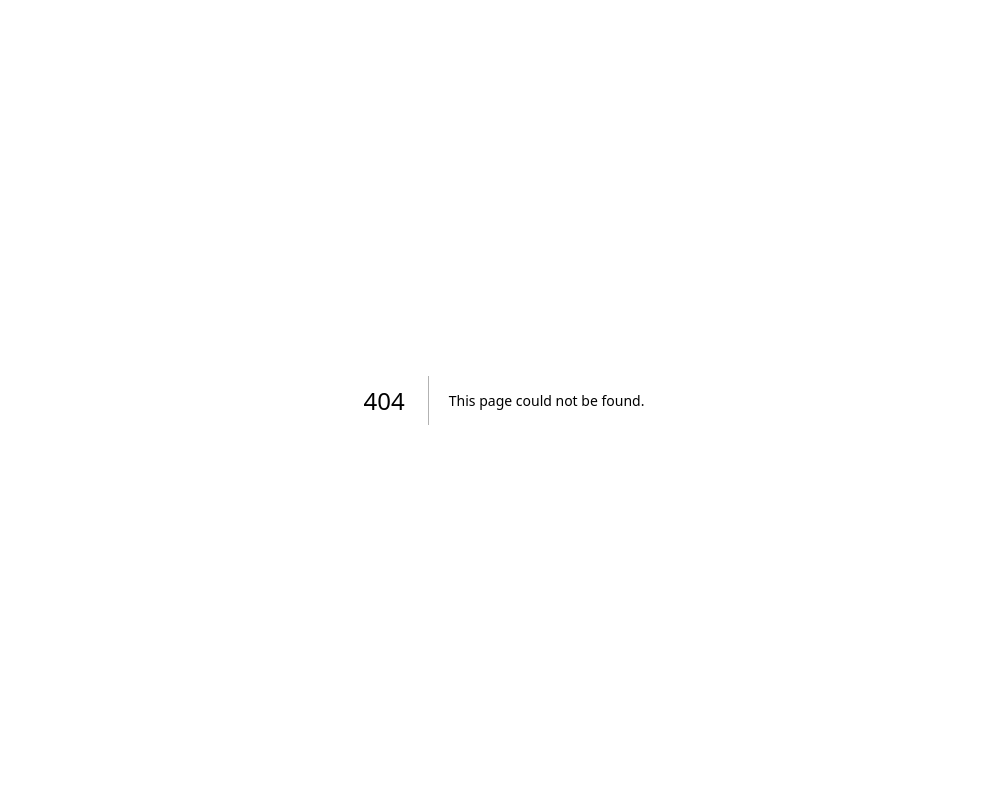
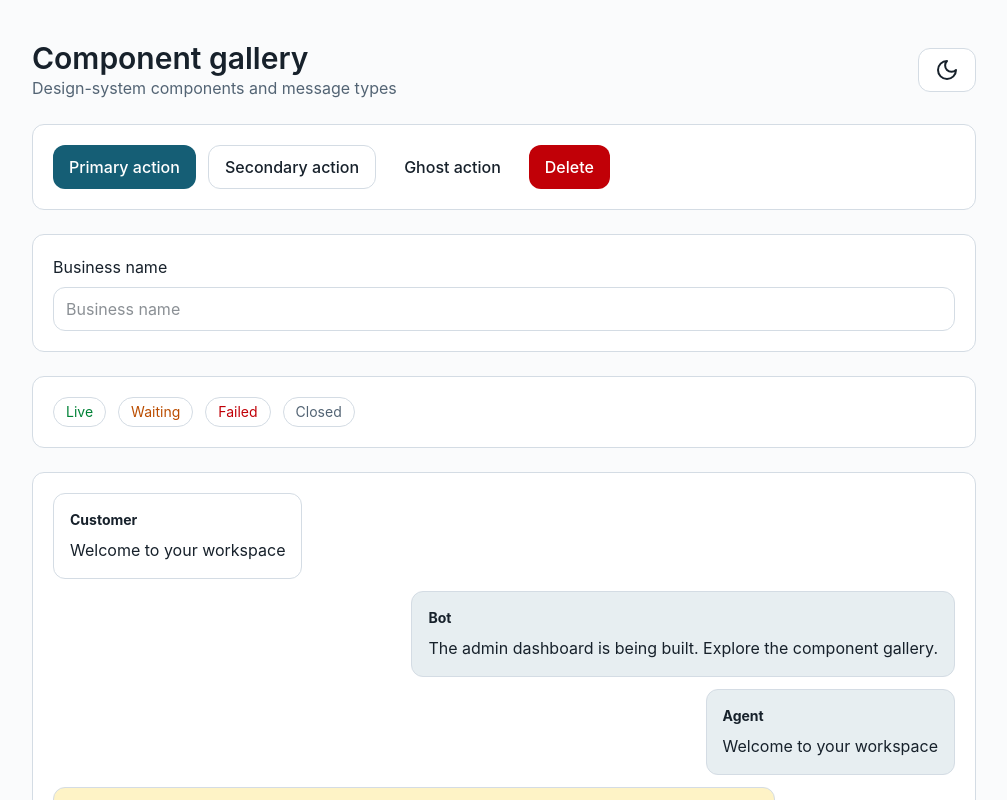
Before and after one commit to RajeshRamadas/Whatsapp_aibot, a Next.js app in the folder web/: page /dev/components in a window 1280 px wide. Before the commit this address had no page. Shown: the top 800 px of the page, without its empty margins (136-1143 px from the left). Built offline with nearby package versions, Linux system fonts and the light colour scheme.

Commit message:
Scaffold T3.1 admin app and design system

```diff
--- /dev/null
+++ b/web/src/app/dev/components/page.tsx
@@ -0,0 +1,16 @@
+import { notFound } from 'next/navigation';
+import { Button } from '@/components/ui/button';
+import { Badge, Card, ChatBubble, Input } from '@/components/ui/primitives';
+import { ThemeToggle } from '@/components/theme-toggle';
+import messages from '@/messages/en.json';
+export default function Gallery() {
+  if (process.env.NODE_ENV === 'production') notFound();
+  return <main id="main" className="mx-auto grid max-w-5xl gap-6 p-4 sm:p-10">
+    <header className="flex flex-wrap items-center justify-between gap-4"><div><h1 className="text-3xl font-semibold">{messages.gallery}</h1><p className="text-muted">{messages.galleryDescription}</p></div><ThemeToggle label={messages.theme} /></header>
+    <Card className="flex flex-wrap gap-3"><Button>{messages.primary}</Button><Button variant="secondary">{messages.secondary}</Button><Button variant="ghost">{messages.ghost}</Button><Button variant="destructive">{messages.destructive}</Button></Card>
+    <Card><label className="mb-2 block" htmlFor="business">{messages.name}</label><Input id="business" placeholder={messages.name} /></Card>
+    <Card className="flex flex-wrap gap-3"><Badge tone="success">{messages.active}</Badge><Badge tone="warning">{messages.waiting}</Badge><Badge tone="danger">{messages.failed}</Badge><Badge>{messages.closed}</Badge></Card>
+    <Card className="grid gap-3"><ChatBubble kind="customer" label={messages.customer}>{messages.home}</ChatBubble><ChatBubble kind="bot" label={messages.bot}>{messages.homeDescription}</ChatBubble><ChatBubble kind="agent" label={messages.agent}>{messages.home}</ChatBubble><ChatBubble kind="note" label={messages.note}>{messages.noteDescription}</ChatBubble></Card>
+    <Card><p>{messages.empty}</p><div className="mt-3 h-3 w-full overflow-hidden rounded-full bg-border"><div className="h-full w-1/3 bg-accent" /></div></Card>
+  </main>;
+}
```
